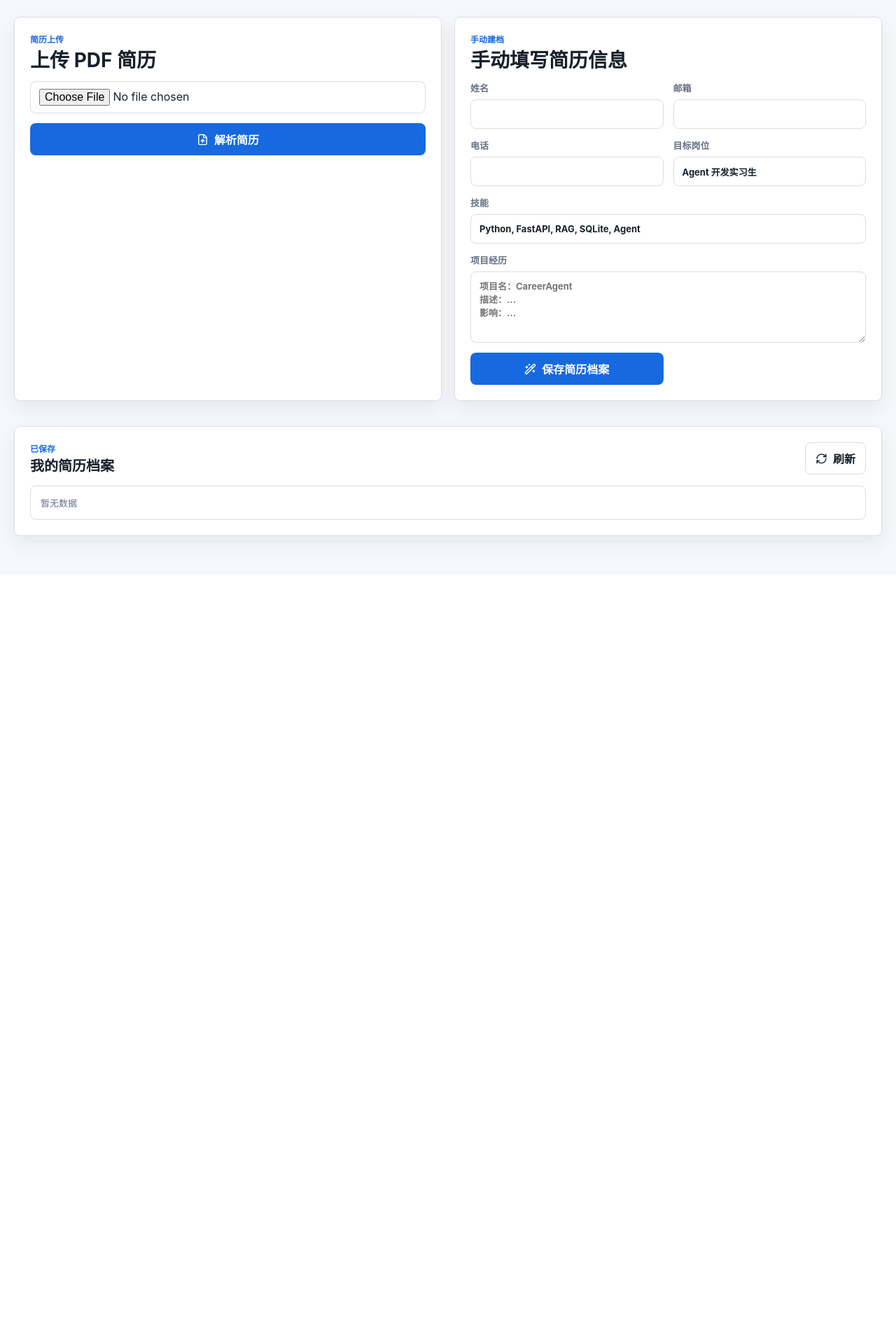
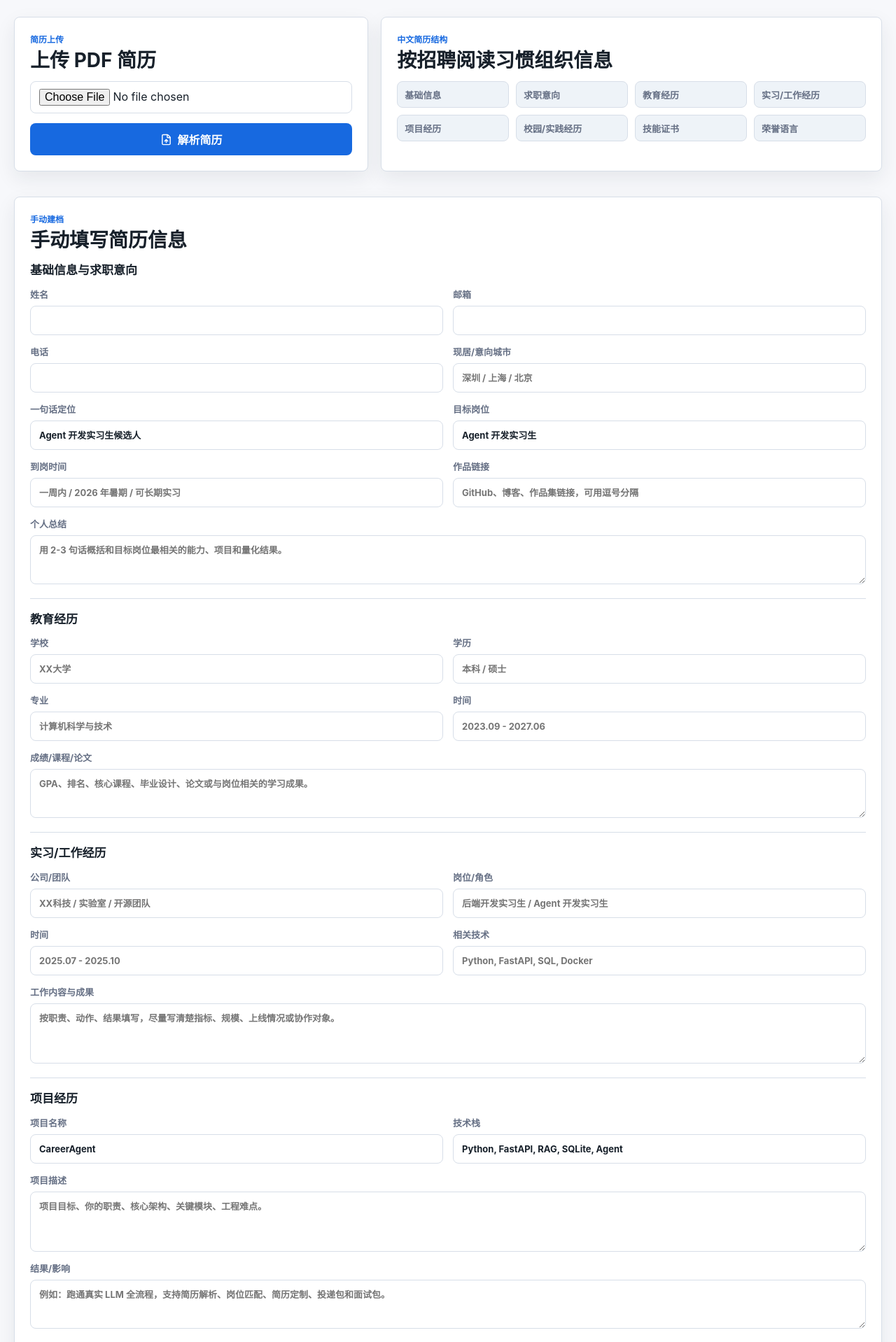
Before and after one commit to Yonhen233/CareerAgent, a FastAPI app: page /ui/profiles in a window 1280 px wide. Shown: the part 67-1985 px from the top of the page at 70% size. Before the commit the page ends 852 px from the top, so only its background shows below. Run offline with FastAPI, Linux system fonts and the light colour scheme; data that the repository does not hold is empty; some libraries are stand-ins or nearby versions.

Commit message:
完善中文简历建档表单

```diff
--- a/app/static/css/style.css
+++ b/app/static/css/style.css
@@ -138,6 +138,60 @@ a {
 
 .span-7 {
   grid-column: span 7;
+}
+
+.profile-guide-panel {
+  align-self: stretch;
+}
+
+.resume-section-map {
+  display: grid;
+  grid-template-columns: repeat(4, minmax(0, 1fr));
+  gap: 10px;
+}
+
+.resume-section-map span {
+  display: flex;
+  align-items: center;
+  min-height: 38px;
+  padding: 8px 10px;
+  border: 1px solid var(--line);
+  border-radius: 8px;
+  background: var(--surface-2);
+  color: var(--muted);
+  font-size: 13px;
+  font-weight: 720;
+}
+
+.profile-form-panel {
+  padding-bottom: 12px;
+}
+
+.resume-form {
+  display: grid;
+  gap: 0;
+}
+
+.resume-form-section {
+  display: grid;
+  gap: 14px;
+  padding: 20px 0;
+  border-top: 1px solid var(--line);
+}
+
+.resume-form-section:first-child {
+  border-top: 0;
+  padding-top: 4px;
+}
+
+.section-title h2 {
+  font-size: 17px;
+}
+
+.resume-form-actions {
+  justify-content: flex-end;
+  padding-top: 18px;
+  border-top: 1px solid var(--line);
 }
 
 .panel {
@@ -738,6 +792,10 @@ button svg,
     grid-column: span 1;
   }
 
+  .resume-section-map {
+    grid-template-columns: repeat(2, minmax(0, 1fr));
+  }
+
   .panel-heading {
     flex-direction: column;
   }
--- a/app/static/js/main.js
+++ b/app/static/js/main.js
@@ -165,6 +165,17 @@ function formJson(form) {
     obj[key] = value;
   }
   return obj;
+}
+
+function splitList(value) {
+  return String(value || "")
+    .split(/[,，;；\n]/)
+    .map((x) => x.trim())
+    .filter(Boolean);
+}
+
+function hasAnyValue(...values) {
+  return values.some((value) => String(value || "").trim());
 }
 
 async function loadHealth() {
@@ -684,19 +695,64 @@ function renderCareerFlowResult(state) {
 }
 
 function guidedProfilePayload(raw) {
-  const projectLines = (raw.project || "").split("\n").filter(Boolean);
+  const skills = splitList(raw.skills);
+  const targetRoles = splitList(raw.target_roles);
+  const projectDescription = raw.project_description || raw.project || "";
+  const projectLines = projectDescription.split("\n").filter(Boolean);
+  const projectTechStack = splitList(raw.project_tech_stack).length ? splitList(raw.project_tech_stack) : skills.slice(0, 8);
+  const projects = hasAnyValue(raw.project_name, projectDescription, raw.project_impact, raw.project_tech_stack)
+    ? [{
+      name: raw.project_name || projectLines[0]?.split("：")[0] || projectLines[0] || "项目经历",
+      description: projectDescription,
+      tech_stack: projectTechStack,
+      impact: raw.project_impact || projectLines.at(-1) || "",
+    }]
+    : [];
+  const education = hasAnyValue(raw.education_school, raw.education_degree, raw.education_major, raw.education_duration, raw.education_details)
+    ? [{
+      school: raw.education_school || "",
+      degree: raw.education_degree || "",
+      major: raw.education_major || "",
+      duration: raw.education_duration || "",
+      details: raw.education_details || "",
+    }]
+    : [];
+  const workExperience = hasAnyValue(raw.work_company, raw.work_role, raw.work_duration, raw.work_details, raw.work_tech_stack)
+    ? [{
+      company: raw.work_company || "",
+      role: raw.work_role || "",
+      duration: raw.work_duration || "",
+      details: raw.work_details || "",
+      tech_stack: splitList(raw.work_tech_stack),
+    }]
+    : [];
+  const campusExperience = hasAnyValue(raw.campus_organization, raw.campus_role, raw.campus_duration, raw.campus_details)
+    ? [{
+      company: raw.campus_organization || "",
+      role: raw.campus_role || "",
+      duration: raw.campus_duration || "",
+      details: raw.campus_details || "",
+      tech_stack: [],
+    }]
+    : [];
   return {
     name: raw.name,
     email: raw.email,
     phone: raw.phone,
-    target_roles: (raw.target_roles || "").split(",").map((x) => x.trim()).filter(Boolean),
-    skills: (raw.skills || "").split(",").map((x) => x.trim()).filter(Boolean),
-    projects: raw.project ? [{
-      name: projectLines[0]?.split("：")[0] || projectLines[0] || "CareerAgent",
-      description: raw.project,
-      tech_stack: (raw.skills || "").split(",").map((x) => x.trim()).filter(Boolean).slice(0, 8),
-      impact: projectLines.at(-1) || "",
-    }] : [],
+    location: raw.location,
+    availability: raw.availability,
+    headline: raw.headline,
+    self_summary: raw.self_summary,
+    target_roles: targetRoles,
+    education,
+    skills,
+    projects,
+    work_experience: workExperience,
+    campus_experience: campusExperience,
+    certifications: splitList(raw.certifications),
+    awards: splitList(raw.awards),
+    languages: splitList(raw.languages),
+    portfolio_links: splitList(raw.portfolio_links),
   };
 }
 
@@ -1389,17 +1445,8 @@ function bindForms() {
   $("#guided-profile-form")?.addEventListener("submit", async (event) => {
     event.preventDefault();
     const raw = formJson(event.currentTarget);
-    const projectLines = (raw.project || "").split("\n").filter(Boolean);
-    const payload = {
-      name: raw.name,
-      email: raw.email,
-      phone: raw.phone,
-      target_roles: (raw.target_roles || "").split(",").map((x) => x.trim()).filter(Boolean),
-      skills: (raw.skills || "").split(",").map((x) => x.trim()).filter(Boolean),
-      projects: raw.project ? [{ name: projectLines[0] || "Project", description: raw.project, tech_stack: [], impact: projectLines.at(-1) || "" }] : [],
-    };
-    await api("/profiles/guided", { method: "POST", body: JSON.stringify(payload) });
-    toast("Guided profile created");
+    await api("/profiles/guided", { method: "POST", body: JSON.stringify(guidedProfilePayload(raw)) });
+    toast("简历档案已保存");
     event.currentTarget.reset();
     loadProfiles();
   });
--- a/app/templates/base.html
+++ b/app/templates/base.html
@@ -4,7 +4,7 @@
     <meta charset="utf-8">
     <meta name="viewport" content="width=device-width, initial-scale=1">
     <title>CareerAgent</title>
-    <link rel="stylesheet" href="/static/css/style.css?v=20260616-user-nl2">
+    <link rel="stylesheet" href="/static/css/style.css?v=20260617-profile-form">
     <script src="https://unpkg.com/lucide@latest/dist/umd/lucide.min.js"></script>
   </head>
   <body data-page="{{ page }}">
@@ -33,6 +33,6 @@
       {% block content %}{% endblock %}
     </main>
     <div id="toast" class="toast" hidden></div>
-    <script src="/static/js/main.js?v=20260616-user-nl2"></script>
+    <script src="/static/js/main.js?v=20260617-profile-form"></script>
   </body>
 </html>
--- a/app/templates/profiles.html
+++ b/app/templates/profiles.html
@@ -1,7 +1,7 @@
 {% extends "base.html" %}
 {% block content %}
-<section class="workspace-grid">
-  <div class="panel span-6">
+<section class="workspace-grid profile-entry-grid">
+  <div class="panel span-5">
     <div class="panel-heading compact">
       <div>
         <p class="eyebrow">简历上传</p>
@@ -13,23 +13,117 @@
       <button class="primary" type="submit"><i data-lucide="file-up"></i> 解析简历</button>
     </form>
   </div>
-  <div class="panel span-6">
+  <div class="panel span-7 profile-guide-panel">
     <div class="panel-heading compact">
       <div>
-        <p class="eyebrow">手动建档</p>
-        <h1>手动填写简历信息</h1>
+        <p class="eyebrow">中文简历结构</p>
+        <h1>按招聘阅读习惯组织信息</h1>
       </div>
     </div>
-    <form id="guided-profile-form" class="form-grid">
+    <div class="resume-section-map">
+      <span>基础信息</span>
+      <span>求职意向</span>
+      <span>教育经历</span>
+      <span>实习/工作经历</span>
+      <span>项目经历</span>
+      <span>校园/实践经历</span>
+      <span>技能证书</span>
+      <span>荣誉语言</span>
+    </div>
+  </div>
+</section>
+
+<section class="panel profile-form-panel">
+  <div class="panel-heading compact">
+    <div>
+      <p class="eyebrow">手动建档</p>
+      <h1>手动填写简历信息</h1>
+    </div>
+  </div>
+  <form id="guided-profile-form" class="resume-form">
+    <div class="resume-form-section">
+      <div class="section-title">
+        <h2>基础信息与求职意向</h2>
+      </div>
+      <div class="form-grid">
       <label>姓名<input name="name" required></label>
       <label>邮箱<input name="email"></label>
       <label>电话<input name="phone"></label>
+      <label>现居/意向城市<input name="location" placeholder="深圳 / 上海 / 北京"></label>
+      <label>一句话定位<input name="headline" value="Agent 开发实习生候选人"></label>
       <label>目标岗位<input name="target_roles" value="Agent 开发实习生"></label>
-      <label class="wide">技能<input name="skills" value="Python, FastAPI, RAG, SQLite, Agent"></label>
-      <label class="wide">项目经历<textarea name="project" rows="5" placeholder="项目名：CareerAgent&#10;描述：...&#10;影响：..."></textarea></label>
+      <label>到岗时间<input name="availability" placeholder="一周内 / 2026 年暑期 / 可长期实习"></label>
+      <label>作品链接<input name="portfolio_links" placeholder="GitHub、博客、作品集链接，可用逗号分隔"></label>
+      <label class="wide">个人总结<textarea name="self_summary" rows="3" placeholder="用 2-3 句话概括和目标岗位最相关的能力、项目和量化结果。"></textarea></label>
+      </div>
+    </div>
+
+    <div class="resume-form-section">
+      <div class="section-title">
+        <h2>教育经历</h2>
+      </div>
+      <div class="form-grid">
+        <label>学校<input name="education_school" placeholder="XX大学"></label>
+        <label>学历<input name="education_degree" placeholder="本科 / 硕士"></label>
+        <label>专业<input name="education_major" placeholder="计算机科学与技术"></label>
+        <label>时间<input name="education_duration" placeholder="2023.09 - 2027.06"></label>
+        <label class="wide">成绩/课程/论文<textarea name="education_details" rows="3" placeholder="GPA、排名、核心课程、毕业设计、论文或与岗位相关的学习成果。"></textarea></label>
+      </div>
+    </div>
+
+    <div class="resume-form-section">
+      <div class="section-title">
+        <h2>实习/工作经历</h2>
+      </div>
+      <div class="form-grid">
+        <label>公司/团队<input name="work_company" placeholder="XX科技 / 实验室 / 开源团队"></label>
+        <label>岗位/角色<input name="work_role" placeholder="后端开发实习生 / Agent 开发实习生"></label>
+        <label>时间<input name="work_duration" placeholder="2025.07 - 2025.10"></label>
+        <label>相关技术<input name="work_tech_stack" placeholder="Python, FastAPI, SQL, Docker"></label>
+        <label class="wide">工作内容与成果<textarea name="work_details" rows="4" placeholder="按职责、动作、结果填写，尽量写清楚指标、规模、上线情况或协作对象。"></textarea></label>
+      </div>
+    </div>
+
+    <div class="resume-form-section">
+      <div class="section-title">
+        <h2>项目经历</h2>
+      </div>
+      <div class="form-grid">
+        <label>项目名称<input name="project_name" value="CareerAgent"></label>
+        <label>技术栈<input name="project_tech_stack" value="Python, FastAPI, RAG, SQLite, Agent"></label>
+        <label class="wide">项目描述<textarea name="project_description" rows="4" placeholder="项目目标、你的职责、核心架构、关键模块、工程难点。"></textarea></label>
+        <label class="wide">结果/影响<textarea name="project_impact" rows="3" placeholder="例如：跑通真实 LLM 全流程，支持简历解析、岗位匹配、简历定制、投递包和面试包。"></textarea></label>
+      </div>
+    </div>
+
+    <div class="resume-form-section">
+      <div class="section-title">
+        <h2>校园/实践经历</h2>
+      </div>
+      <div class="form-grid">
+        <label>组织/活动<input name="campus_organization" placeholder="学生会 / 社团 / 竞赛团队 / 志愿项目"></label>
+        <label>角色<input name="campus_role" placeholder="负责人 / 组员 / 志愿者"></label>
+        <label>时间<input name="campus_duration" placeholder="2024.09 - 2025.01"></label>
+        <label class="wide">经历描述<textarea name="campus_details" rows="3" placeholder="组织规模、你的分工、协作过程、产出结果。"></textarea></label>
+      </div>
+    </div>
+
+    <div class="resume-form-section">
+      <div class="section-title">
+        <h2>技能、证书与荣誉</h2>
+      </div>
+      <div class="form-grid">
+        <label class="wide">技能<input name="skills" value="Python, FastAPI, RAG, SQLite, Agent"></label>
+        <label>证书<input name="certifications" placeholder="英语六级、软考、云厂商认证等"></label>
+        <label>荣誉奖项<input name="awards" placeholder="奖学金、竞赛奖项、优秀学生干部等"></label>
+        <label>语言能力<input name="languages" placeholder="中文, 英语 CET-6"></label>
+      </div>
+    </div>
+
+    <div class="button-row resume-form-actions">
       <button class="primary" type="submit"><i data-lucide="wand-sparkles"></i> 保存简历档案</button>
-    </form>
-  </div>
+    </div>
+  </form>
 </section>
 
 <section class="panel">
```
Also changed, not shown: app/models/schemas.py (+21 -0 lines), app/services/resume_delivery.py (+22 -7 lines), app/services/resume_parser.py (+44 -0 lines), app/services/text_splitter.py (+45 -0 lines), docs/API.md (+40 -3 lines), docs/DEVELOPMENT.md (+1 -1 lines), docs/DEVELOPMENT_LOG.md (+30 -0 lines), tests/test_frontend_pages.py (+34 -0 lines), tests/test_guided_profile_schema.py (added, +68 -0 lines), tests/test_resume_html_preview.py (+28 -0 lines), README.md.
